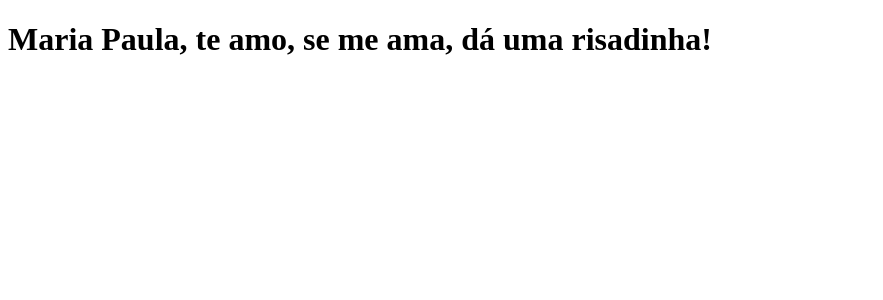
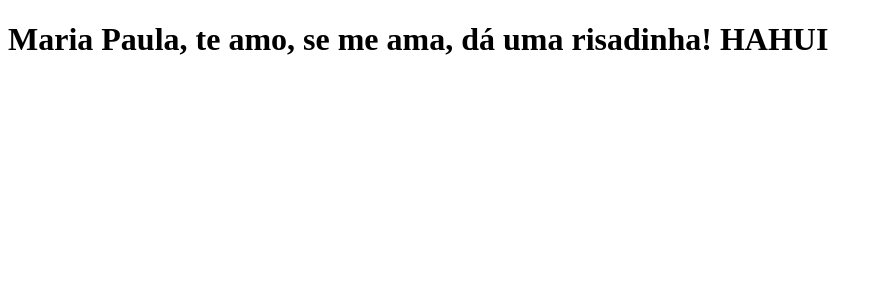
Before and after one commit to Adrian-Sousa/devnews-platform, a Next.js app: page / in a window 1280 px wide. Shown: the top 300 px of the page, without its empty margins (0-883 px from the left). Built offline with nearby package versions, Linux system fonts and the light colour scheme.

Commit message:
Modifica frase

```diff
--- a/pages/index.js
+++ b/pages/index.js
@@ -1,5 +1,5 @@
 function Home() {
-    return <h1>Maria Paula, te amo, se me ama, dá uma risadinha!</h1>
+    return <h1>Maria Paula, te amo, se me ama, dá uma risadinha! HAHUI</h1>
 }
 
 export default Home;
```
